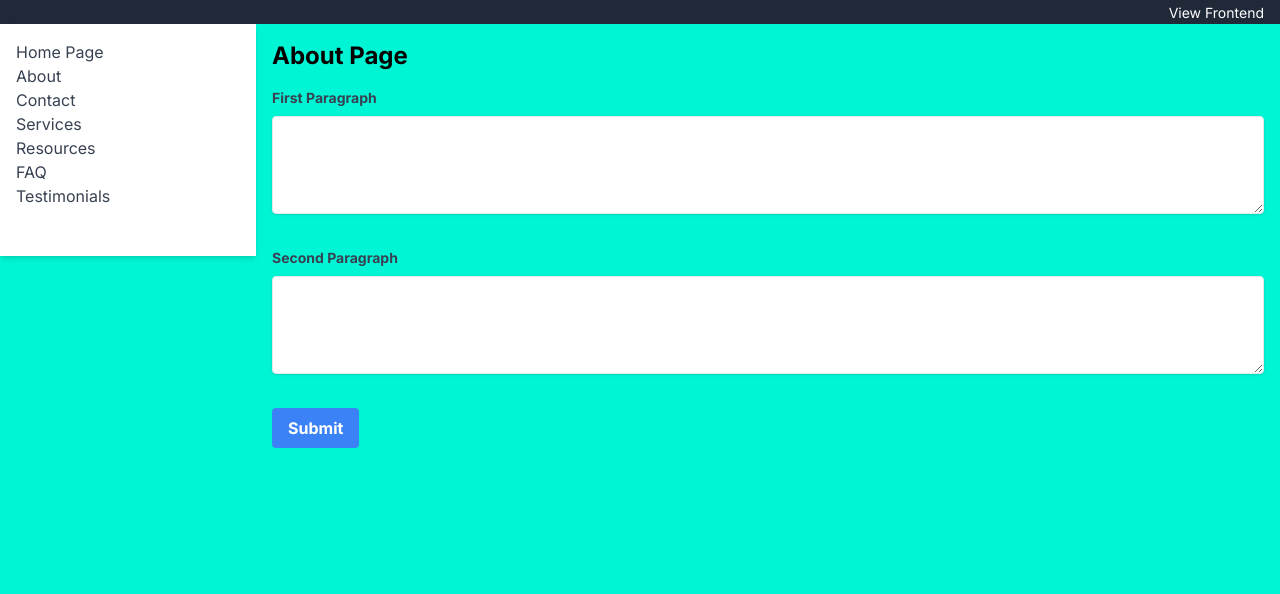
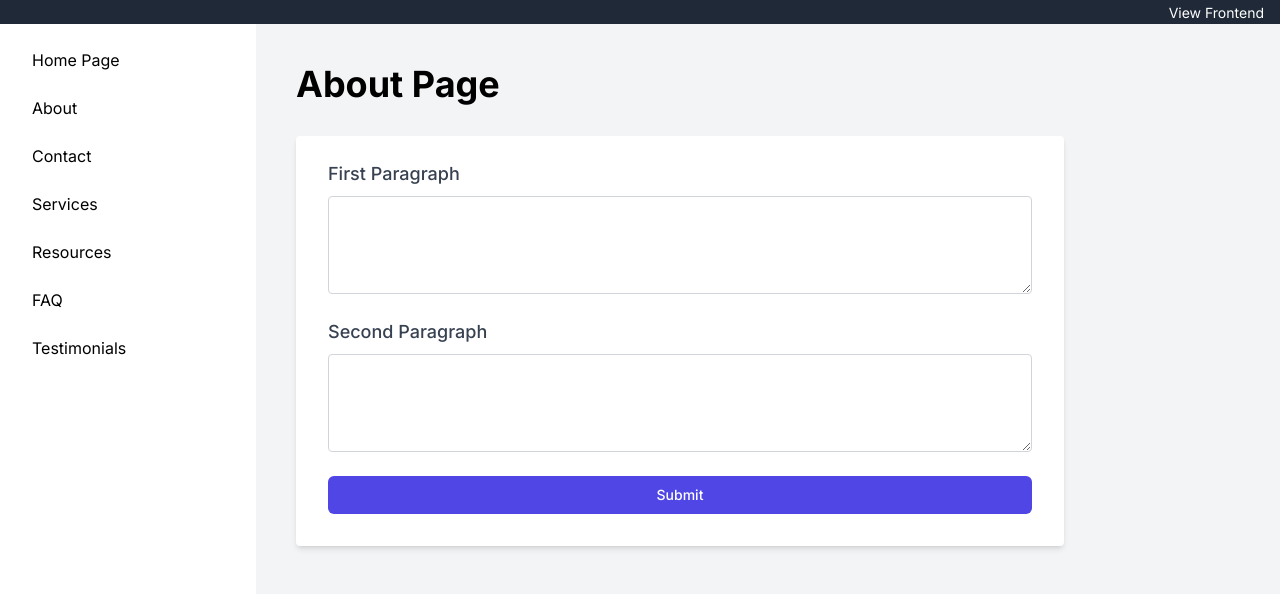
Before and after one commit to AdeshPawaroo/Hackathon, a Next.js app: page /dashboard/about in a window 1280 px wide. Shown: the top 594 px of the page. Built offline with nearby package versions, Linux system fonts and the light colour scheme.

Commit message:
updated dashboard pages styling

```diff
--- a/app/dashboard/about/page.tsx
+++ b/app/dashboard/about/page.tsx
@@ -23,41 +23,44 @@ const AboutPageDashboard = () => {
     };
 
     return (
-        <div className="container mx-auto p-4">
-            <h1 className="text-2xl font-bold mb-4">About Page</h1>
-            <form onSubmit={handleSubmit}>
+      <div className="flex h-screen bg-gray-100 p-10">
+      <div className="max-w-3xl w-full space-y-8">
+        <h1 className="text-4xl font-bold mb-6">About Page</h1>
+        <form onSubmit={handleSubmit} className="space-y-6 bg-white shadow-md rounded px-8 pt-6 pb-8 mb-4">
           <div className="mb-4">
-                    <label htmlFor="paragraphOne" className="block text-gray-700 text-sm font-bold mb-2">First Paragraph</label>
+            <label htmlFor="paragraphOne" className="block text-lg font-medium text-gray-700 mb-2">First Paragraph</label>
             <textarea
               id="paragraphOne"
               name="paragraphOne"
               value={formData.paragraphOne}
               onChange={handleChange}
-                        className="shadow appearance-none border rounded w-full py-2 px-3 text-gray-700 mb-3 leading-tight focus:outline-none focus:shadow-outline"
+              className="appearance-none rounded relative block w-full px-3 py-2 border border-gray-300 placeholder-gray-500 text-gray-900 focus:outline-none focus:ring-indigo-500 focus:border-indigo-500 sm:text-sm"
               rows={4}
             ></textarea>
           </div>
 
           <div className="mb-4">
-                    <label htmlFor="paragraphTwo" className="block text-gray-700 text-sm font-bold mb-2">Second Paragraph</label>
+            <label htmlFor="paragraphTwo" className="block text-lg font-medium text-gray-700 mb-2">Second Paragraph</label>
             <textarea
               id="paragraphTwo"
               name="paragraphTwo"
               value={formData.paragraphTwo}
               onChange={handleChange}
-                        className="shadow appearance-none border rounded w-full py-2 px-3 text-gray-700 mb-3 leading-tight focus:outline-none focus:shadow-outline"
+              className="appearance-none rounded relative block w-full px-3 py-2 border border-gray-300 placeholder-gray-500 text-gray-900 focus:outline-none focus:ring-indigo-500 focus:border-indigo-500 sm:text-sm"
               rows={4}
             ></textarea>
           </div>
 
           <button
             type="submit"
-                    className="bg-blue-500 hover:bg-blue-700 text-white font-bold py-2 px-4 rounded focus:outline-none focus:shadow-outline"
+            className="group relative w-full flex justify-center py-2 px-4 border border-transparent text-sm font-medium rounded-md text-white bg-indigo-600 hover:bg-indigo-700 focus:outline-none focus:ring-2 focus:ring-offset-2 focus:ring-indigo-500"
           >
             Submit
           </button>
         </form>
       </div>
+    </div>
+
     );
 };
 
--- a/app/dashboard/components/Sidebar.tsx
+++ b/app/dashboard/components/Sidebar.tsx
@@ -1,39 +1,29 @@
 
+'use client'
 import React from 'react';
-import Link from 'next/link';
-import Button from '../../components/Button'; // Adjust the import path as needed
+import SidebarItem from './SidebarItem';
+
+const links = [
+  { href: '/dashboard', label: 'Home Page' },
+  { href: '/dashboard/about', label: 'About' },
+  { href: '/dashboard/contact', label: 'Contact' },
+  { href: '/dashboard/services', label: 'Services' },
+  { href: '/dashboard/resources', label: 'Resources' },
+  { href: '/dashboard/faq', label: 'FAQ' },
+  { href: '/dashboard/testimonials', label: 'Testimonials' },
+];
 
 const Sidebar: React.FC = () => {
-    return (
-        <div className="w-64 bg-white shadow-md flex flex-col justify-between">
-          <nav className="flex flex-col p-4">
-            <Link href='/dashboard'>
-              <span className='py-2 text-gray-700 hover:text-gray-900 cursor-pointer'>Home Page</span>
-            </Link>
-            <Link href='/dashboard/about'>
-              <span className="py-2 text-gray-700 hover:text-gray-900 cursor-pointer">About</span>
-            </Link>
-            <Link href='/dashboard/contact'>
-              <span className="py-2 text-gray-700 hover:text-gray-900 cursor-pointer">Contact</span>
-            </Link>
-            <Link href='/dashboard/services'>
-              <span className="py-2 text-gray-700 hover:text-gray-900 cursor-pointer">Services</span>
-            </Link>
-            <Link href='/dashboard/resources'>
-              <span className="py-2 text-gray-700 hover:text-gray-900 cursor-pointer">Resources</span>
-            </Link>
-            <Link href='/dashboard/faq'>
-              <span className="py-2 text-gray-700 hover:text-gray-900 cursor-pointer">FAQ</span>
-            </Link>
-            <Link href='/dashboard/testimonials'>
-              <span className="py-2 text-gray-700 hover:text-gray-900 cursor-pointer">Testimonials</span>
-            </Link>
-          </nav>
-          <div className='p-4'>
+  return (
+    <div className="w-64 bg-white shadow-md h-screen flex flex-col">
+      <nav className="flex flex-col p-4 overflow-y-auto">
+        {links.map((link, index) => (
+          <SidebarItem key={index} href={link.href} label={link.label} />
+        ))}
+      </nav>
 
-          </div>
-        </div>
-      );
+    </div>
+  );
 };
 
 export default Sidebar;
--- /dev/null
+++ b/app/dashboard/components/SidebarItem.tsx
@@ -0,0 +1,22 @@
+'use client';
+import React, { useEffect } from 'react';
+import Link from 'next/link';
+
+
+interface SidebarItemProps {
+    href: string;
+    label: string;
+}
+
+const SidebarItem: React.FC<SidebarItemProps> = ({ href, label }) => {
+
+    return (
+        <Link href={href} passHref>
+            <span className={`py-2 px-4 block cursor-pointer mb-2`}>
+                {label}
+            </span>
+        </Link>
+    );
+};
+
+export default SidebarItem;
--- a/app/dashboard/faq/page.tsx
+++ b/app/dashboard/faq/page.tsx
@@ -63,14 +63,15 @@ const DashboardFAQPage = () => {
   };
 
   return (
-    <div className="p-4">
-      <h1 className="text-4xl font-bold mb-6">FAQ Management</h1>
+    <div className="flex h-screen bg-gray-100 p-10">
+      <div className="max-w-3xl w-full space-y-8">
+        <h1 className="text-4xl font-bold mb-6">FAQ</h1>
         {editingFaq ? (
           <FAQForm onSave={handleSave} initialFAQ={editingFaq} />
         ) : (
           <button
             onClick={() => setEditingFaq({ question: '', answer: '' })}
-          className="bg-blue-500 hover:bg-blue-700 text-white font-bold py-2 px-4 rounded mb-4"
+            className="group relative w-full flex justify-center py-2 px-4 border border-transparent text-sm font-medium rounded-md text-white bg-indigo-600 hover:bg-indigo-700 focus:outline-none focus:ring-2 focus:ring-offset-2 focus:ring-indigo-500 mb-4"
           >
             Add New FAQ
           </button>
@@ -78,7 +79,7 @@ const DashboardFAQPage = () => {
 
         <div className="space-y-4">
           {faqs.map((faq, index) => (
-          <div key={index} className="p-4 border border-gray-300 rounded">
+            <div key={index} className="bg-white shadow-md rounded px-4 py-3">
               <h2 className="text-xl font-semibold">{faq.question}</h2>
               <p>{faq.answer}</p>
               <div className="flex justify-end space-x-2 mt-2">
@@ -89,6 +90,8 @@ const DashboardFAQPage = () => {
           ))}
         </div>
       </div>
+    </div>
+
   );
 };
 
--- a/app/dashboard/layout.tsx
+++ b/app/dashboard/layout.tsx
@@ -1,7 +1,10 @@
+'use client';
+
 import { Inter } from 'next/font/google'
 import Link from 'next/link'
 import Button from '../components/Button'
 import Sidebar from './components/Sidebar'
+
 
 const inter = Inter({ subsets: ['latin'] })
 
@@ -17,8 +20,9 @@ export default function Layout({
 }) {
 
 
+
   return (
-        <div className={`${inter.className} antialiased container-full mx-auto flex`}>
+    <div className={`${inter.className} antialiased container-full mx-auto flex  bg-gray-100`}>
       <div className="w-64"> {/* Set fixed width for sidebar */}
         <Sidebar />
       </div>
--- a/app/dashboard/page.tsx
+++ b/app/dashboard/page.tsx
@@ -62,37 +62,56 @@ export default function DashboardPage() {
   }
 
   return (
-    <div className="flex h-screen bg-gray-100">
-
-
-
-      {/* Main Content */}
-      <div className="flex-1 p-10">
+    <div className="flex h-screen bg-gray-100 p-10">
+  <div className="max-w-3xl w-full space-y-8">
     <h1 className="text-4xl font-bold mb-6">Home Page</h1>
-        <form onSubmit={handleSubmit}>
-          <div className="space-y-6">
+    <form onSubmit={handleSubmit} className="space-y-6 bg-white shadow-md rounded px-8 pt-6 pb-8 mb-4">
       <div>
         <label htmlFor="siteTitle" className="block text-lg font-medium text-gray-700">Site Title</label>
-              <input name="site_title" value={message ? message.site_title : null} onChange={changeValues} type="text" id="siteTitle" className="mt-1 block w-full border-gray-300 shadow-sm rounded-md" placeholder="Jada Last-Name" />
+        <input
+          name="site_title"
+          value={message ? message.site_title : null}
+          onChange={changeValues}
+          type="text"
+          id="siteTitle"
+          className="appearance-none rounded relative block w-full px-3 py-2 border border-gray-300 placeholder-gray-500 text-gray-900 focus:outline-none focus:ring-indigo-500 focus:border-indigo-500 sm:text-sm"
+          placeholder="Jada Last-Name"
+        />
       </div>
       <div>
         <label htmlFor="siteSubtitle" className="block text-lg font-medium text-gray-700">Site Subtitle</label>
-              <input name="site_subtitle" value={message ? message.site_subtitle : null} onChange={changeValues} type="text" id="siteSubtitle" className="mt-1 block w-full border-gray-300 shadow-sm rounded-md" placeholder="A Great Nanny" />
+        <input
+          name="site_subtitle"
+          value={message ? message.site_subtitle : null}
+          onChange={changeValues}
+          type="text"
+          id="siteSubtitle"
+          className="appearance-none rounded relative block w-full px-3 py-2 border border-gray-300 placeholder-gray-500 text-gray-900 focus:outline-none focus:ring-indigo-500 focus:border-indigo-500 sm:text-sm"
+          placeholder="A Great Nanny"
+        />
       </div>
       <div>
         <label htmlFor="homePageText" className="block text-lg font-medium text-gray-700">Home Page Text</label>
-              <textarea name="page_text" value={message ? message.page_text : null} onChange={changeValues} id="homePageText" rows={4} className="mt-1 block w-full border-gray-300 shadow-sm rounded-md" placeholder="Lorem ipsum"></textarea>
+        <textarea
+          name="page_text"
+          value={message ? message.page_text : null}
+          onChange={changeValues}
+          id="homePageText"
+          rows={4}
+          className="appearance-none rounded relative block w-full px-3 py-2 border border-gray-300 placeholder-gray-500 text-gray-900 focus:outline-none focus:ring-indigo-500 focus:border-indigo-500 sm:text-sm"
+          placeholder="Lorem ipsum"
+        ></textarea>
       </div>
-            <div>
-              <div className="flex gap-8">
-                <Button text='Submit' />
+      <button
+        type="submit"
+        className="group relative w-full flex justify-center py-2 px-4 border border-transparent text-sm font-medium rounded-md text-white bg-indigo-600 hover:bg-indigo-700 focus:outline-none focus:ring-2 focus:ring-offset-2 focus:ring-indigo-500"
+      >
+        Submit
+      </button>
       {success && <p className="text-green-600 font-bold">Hero Card updated successfully</p>}
+    </form>
   </div>
 </div>
-          </div>
-        </form>
-      </div>
 
-    </div>
   );
 }
--- a/app/dashboard/resources/page.tsx
+++ b/app/dashboard/resources/page.tsx
@@ -52,14 +52,15 @@ const initialResources = [
   };
 
   return (
-      <div className="p-4">
-        <h1 className="text-4xl font-bold mb-6">Resource Management</h1>
+    <div className="flex h-screen bg-gray-100 p-10">
+      <div className="max-w-3xl w-full space-y-8">
+        <h1 className="text-4xl font-bold mb-6">Resources</h1>
         {editingResource ? (
           <ResourceForm onSave={handleSave} initialResource={editingResource} />
         ) : (
           <button
             onClick={() => setEditingResource({ title: '', url: '', description: '' })}
-            className="bg-blue-500 hover:bg-blue-700 text-white font-bold py-2 px-4 rounded mb-4"
+            className="group relative w-full flex justify-center py-2 px-4 border border-transparent text-sm font-medium rounded-md text-white bg-indigo-600 hover:bg-indigo-700 focus:outline-none focus:ring-2 focus:ring-offset-2 focus:ring-indigo-500 mb-4"
           >
             Add New Resource
           </button>
@@ -67,10 +68,10 @@ const initialResources = [
 
         <div className="space-y-4">
           {resources.map((resource, index) => (
-            <div key={index} className="p-4 border border-gray-300 rounded">
+            <div key={index} className="bg-white shadow-md rounded px-4 py-3">
               <h2 className="text-xl font-semibold">{resource.title}</h2>
               <p>{resource.description}</p>
-              <a href={resource.url} target="_blank" rel="noopener noreferrer" className="text-blue-600">{resource.url}</a>
+              <a href={resource.url} target="_blank" rel="noopener noreferrer" className="text-blue-600 hover:underline">{resource.url}</a>
               <div className="flex justify-end space-x-2 mt-2">
                 <button onClick={() => handleEdit(resource)} className="text-white bg-yellow-500 hover:bg-yellow-600 px-3 py-1 rounded">Edit</button>
                 <button onClick={() => handleDelete(resource.title)} className="text-white bg-red-500 hover:bg-red-600 px-3 py-1 rounded">Delete</button>
@@ -79,6 +80,8 @@ const initialResources = [
           ))}
         </div>
       </div>
+    </div>
+
   );
 };
 
--- a/app/dashboard/services/page.tsx
+++ b/app/dashboard/services/page.tsx
@@ -68,14 +68,15 @@ const DashboardServicesPage = () => {
   };
 
   return (
-    <div className="p-4">
-      <h1 className="text-4xl font-bold mb-6">Service Management</h1>
+    <div className="flex h-screen bg-gray-100 p-10">
+      <div className="max-w-3xl w-full space-y-8">
+        <h1 className="text-4xl font-bold mb-6">Services</h1>
         {editingService ? (
           <ServiceForm onSave={handleSave} initialService={editingService} />
         ) : (
           <button
             onClick={() => setEditingService({ title: '', description: '' })}
-          className="bg-blue-500 hover:bg-blue-700 text-white font-bold py-2 px-4 rounded mb-4"
+            className="group relative w-full flex justify-center py-2 px-4 border border-transparent text-sm font-medium rounded-md text-white bg-indigo-600 hover:bg-indigo-700 focus:outline-none focus:ring-2 focus:ring-offset-2 focus:ring-indigo-500 mb-4"
           >
             Add New Service
           </button>
@@ -83,7 +84,7 @@ const DashboardServicesPage = () => {
 
         <div className="space-y-4">
           {services.map((service, index) => (
-          <div key={index} className="p-4 border border-gray-300 rounded">
+            <div key={index} className="bg-white shadow-md rounded px-4 py-3">
               <h2 className="text-xl font-semibold">{service.title}</h2>
               <p>{service.description}</p>
               <div className="flex justify-end space-x-2 mt-2">
@@ -94,6 +95,8 @@ const DashboardServicesPage = () => {
           ))}
         </div>
       </div>
+    </div>
+
   );
 };
 
--- a/app/dashboard/testimonials/page.tsx
+++ b/app/dashboard/testimonials/page.tsx
@@ -40,14 +40,15 @@ const DashboardTestimonialsPage = () => {
   };
 
   return (
-    <div className="p-4">
+    <div className="flex h-screen bg-gray-100 p-10">
+      <div className="max-w-3xl w-full space-y-8">
         <h1 className="text-4xl font-bold mb-6">Testimonial Management</h1>
         {editingTestimonial ? (
           <TestimonialsForm onSave={handleSave} initialTestimonial={editingTestimonial} />
         ) : (
           <button
             onClick={() => setEditingTestimonial({ name: '', review: '' })}
-          className="bg-blue-500 hover:bg-blue-700 text-white font-bold py-2 px-4 rounded mb-4"
+            className="group relative w-full flex justify-center py-2 px-4 border border-transparent text-sm font-medium rounded-md text-white bg-indigo-600 hover:bg-indigo-700 focus:outline-none focus:ring-2 focus:ring-offset-2 focus:ring-indigo-500 mb-4"
           >
             Add New Testimonial
           </button>
@@ -55,7 +56,7 @@ const DashboardTestimonialsPage = () => {
 
         <div className="space-y-4">
           {testimonials.map((testimonial, index) => (
-          <div key={index} className="p-4 border border-gray-300 rounded">
+            <div key={index} className="bg-white shadow-md rounded px-4 py-3">
               <h2 className="text-xl font-semibold">{testimonial.name}</h2>
               <p>{testimonial.review}</p>
               <div className="flex justify-end space-x-2 mt-2">
@@ -66,6 +67,8 @@ const DashboardTestimonialsPage = () => {
           ))}
         </div>
       </div>
+    </div>
+
   );
 };
 
```
Lines whose indentation alone changed are shown as unchanged.
